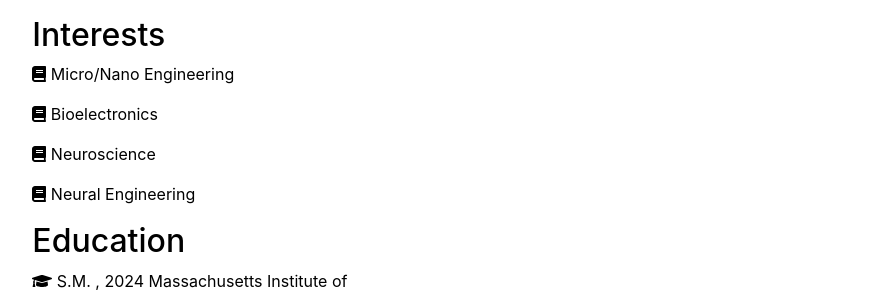
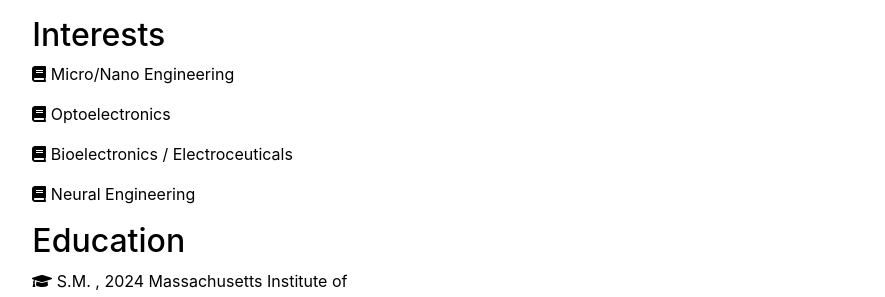
Before and after one commit to preet-mit/preet-mit, a Jekyll site: the page built from index.md, in a window 1280 px wide. Shown: the part 469-766 px from the top of the page, without its empty margins (197-1082 px from the left). Built offline with Jekyll 4.4.1, drawn with Linux system fonts in a browser that asks for light colours.

Commit message:
Update index.md

```diff
--- a/index.md
+++ b/index.md
@@ -8,9 +8,9 @@ I am a Ph.D. candidate at the Nano‑cybernetic Biotrek group at MIT Media Lab,
 
 <i class="fa fa-book"></i> Micro/Nano Engineering
 
-<i class="fa fa-book"></i> Bioelectronics
+<i class="fa fa-book"></i> Optoelectronics
 
-<i class="fa fa-book"></i> Neuroscience
+<i class="fa fa-book"></i> Bioelectronics / Electroceuticals
 
 <i class="fa fa-book"></i> Neural Engineering
 
```
